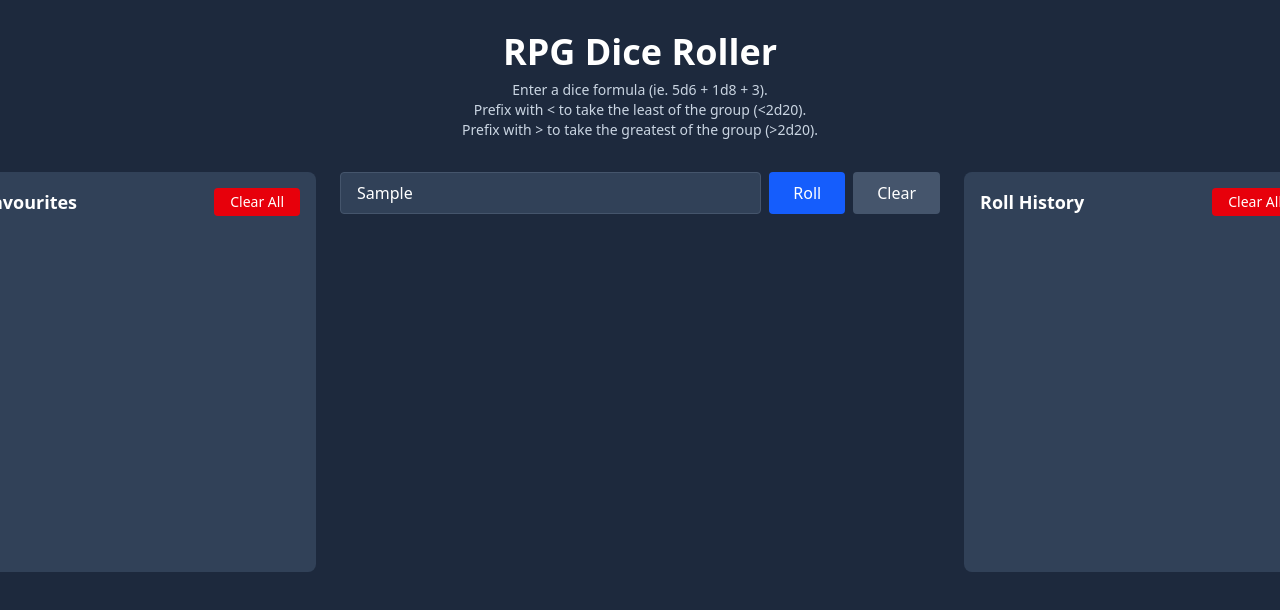
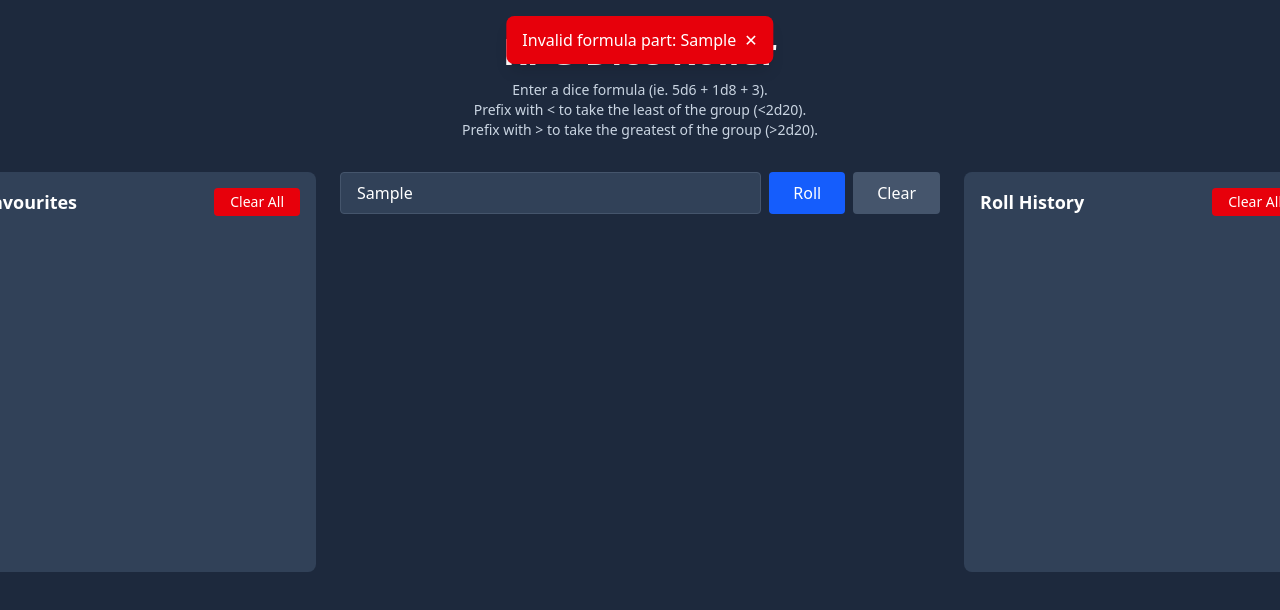
Before and after one commit to djmorton42/rollomancer, a React (Vite) app: page / in a window 1280 px wide. Both pictures are taken after typing "Sample" into the empty fields and a click on the button "Roll". Shown: the top 610 px of the page. Built offline with nearby package versions, Linux system fonts and the light colour scheme.

Commit message:
Added error notification when the formula is invalid

```diff
--- a/src/App.tsx
+++ b/src/App.tsx
@@ -4,6 +4,7 @@ import { Results } from './components/Results'
 import { RollHistory } from './components/RollHistory'
 import { Favourites } from './components/Favourites'
 import { parseDiceFormula, type RollResult } from './utils/diceParser'
+import { ErrorPopup } from './components/ErrorPopup'
 //import './App.css'
 
 type RollHistoryEntry = RollResult & { id: number }
@@ -15,6 +16,7 @@ function App() {
   const [nextId, setNextId] = useState(0)
   const [formula, setFormula] = useState('')
   const [favourites, setFavourites] = useState<Array<RollResult & { id: number, label: string }>>([])
+  const [error, setError] = useState<string | null>(null)
 
   const handleRoll = (formula: string) => {
     try {
@@ -23,9 +25,9 @@ function App() {
       setRollCount(prev => prev + 1)
       setRollHistory(prev => [{...result, id: nextId}, ...prev])
       setNextId(prev => prev + 1)
+      setError(null)
     } catch (error) {
-      // We'll add proper error handling later
-      console.error(error)
+      setError(error instanceof Error ? error.message : 'Invalid dice formula')
     }
   }
 
@@ -80,6 +82,7 @@ function App() {
 
   return (
     <div className="min-h-screen bg-slate-800 text-white">
+      {error && <ErrorPopup message={error} onClose={() => setError(null)} />}
       <div className="p-8">
         <header className="text-center mb-8 text-sm">
           <h1 className="text-4xl font-bold mb-2">RPG Dice Roller</h1>
--- /dev/null
+++ b/src/components/ErrorPopup.tsx
@@ -0,0 +1,29 @@
+import { motion, AnimatePresence } from 'framer-motion'
+
+interface ErrorPopupProps {
+  message: string
+  onClose: () => void
+}
+
+export function ErrorPopup({ message, onClose }: ErrorPopupProps) {
+  return (
+    <AnimatePresence>
+      <motion.div
+        initial={{ opacity: 0, y: -20 }}
+        animate={{ opacity: 1, y: 0 }}
+        exit={{ opacity: 0, y: -20 }}
+        className="fixed top-4 left-1/2 -translate-x-1/2 bg-red-600 text-white px-4 py-3 rounded-lg shadow-lg"
+      >
+        <div className="flex items-center gap-2">
+          <span>{message}</span>
+          <button
+            onClick={onClose}
+            className="text-white hover:text-red-200"
+          >
+            ✕
+          </button>
+        </div>
+      </motion.div>
+    </AnimatePresence>
+  )
+}
```
